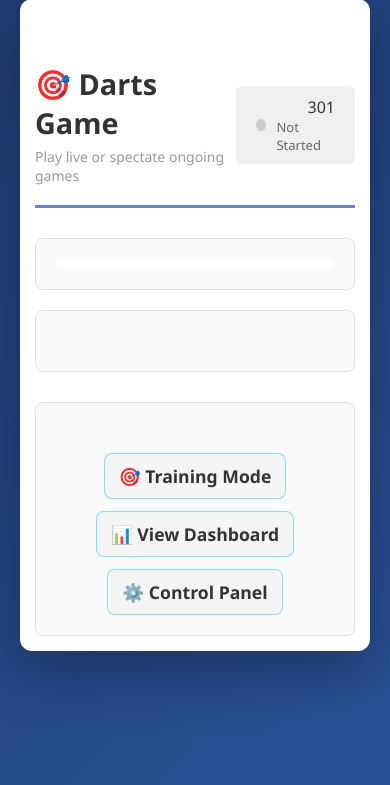
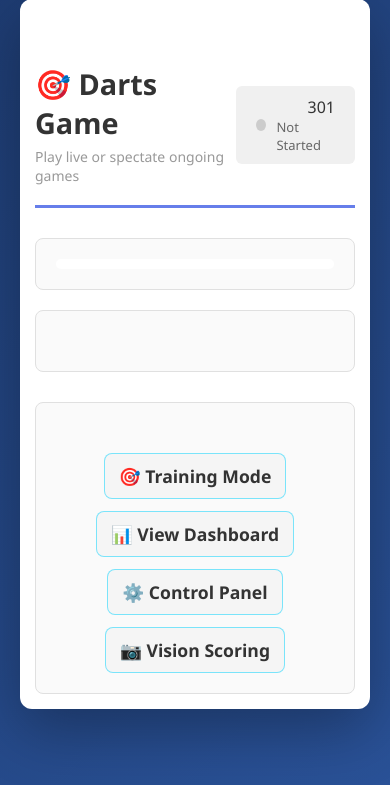
Before and after one commit to dgroen/dartserver-pythonapp, a Flask app: template templates/index.html in a window 390 px wide. Shown: the part 21-806 px from the top of the page. Run offline with Flask 3, Linux system fonts and the light colour scheme; the template is opened without the code that fills it, so the values that code supplies are empty; parts of the project's set-up code (start-up, migrations or seed data) failed here and were passed over; some libraries are stand-ins or nearby versions.

Commit message:
Add Vision Scoring link to the regular (desktop) app's navigation
/vision and /vision/calibrate already existed and worked (served by
src/app/app_vision.py, styled with mobile.css), but were only reachable
from the mobile app's own nav -- there was no way to get there from the
main desktop pages. Adds a "📷 Vision Scoring" link next to the existing
nav-link items on index.html, control.html, and dashboard.html.

No new page/route needed: the desktop app's own style.css already shares
the same gradient/palette as mobile.css, so the existing vision pages look
at home when reached from here.

Co-Authored-By: Claude Sonnet 5 <noreply@anthropic.com>

```diff
--- a/templates/control.html
+++ b/templates/control.html
@@ -177,6 +177,7 @@
                 <a href="/" class="nav-link">🎮 Main Game</a>
                 <a href="/training" class="nav-link">🎯 Training Mode</a>
                 <a href="/dashboard" class="nav-link">📊 View Dashboard</a>
+                <a href="/vision" class="nav-link">📷 Vision Scoring</a>
                 {% if 'admin' in user_roles %}
                 <a href="/admin" class="nav-link">🔧 Admin</a>
                 {% endif %}
--- a/templates/dashboard.html
+++ b/templates/dashboard.html
@@ -128,6 +128,7 @@
             <div class="nav-links">
                 <a href="/" class="nav-link">Game Board</a>
                 <a href="/control" class="nav-link">Control Panel</a>
+                <a href="/vision" class="nav-link">📷 Vision Scoring</a>
                 {% if 'admin' in user_roles %}
                 <a href="/admin" class="nav-link">🔧 Admin</a>
                 {% endif %}
--- a/templates/index.html
+++ b/templates/index.html
@@ -71,6 +71,7 @@
                     <a href="/training" class="nav-link">🎯 Training Mode</a>
                     <a href="/dashboard" class="nav-link">📊 View Dashboard</a>
                     <a href="/control" class="nav-link">⚙️ Control Panel</a>
+                    <a href="/vision" class="nav-link">📷 Vision Scoring</a>
                     {% if 'admin' in user_roles %}
                     <a href="/admin" class="nav-link">🔧 Admin</a>
                     {% endif %}
```
